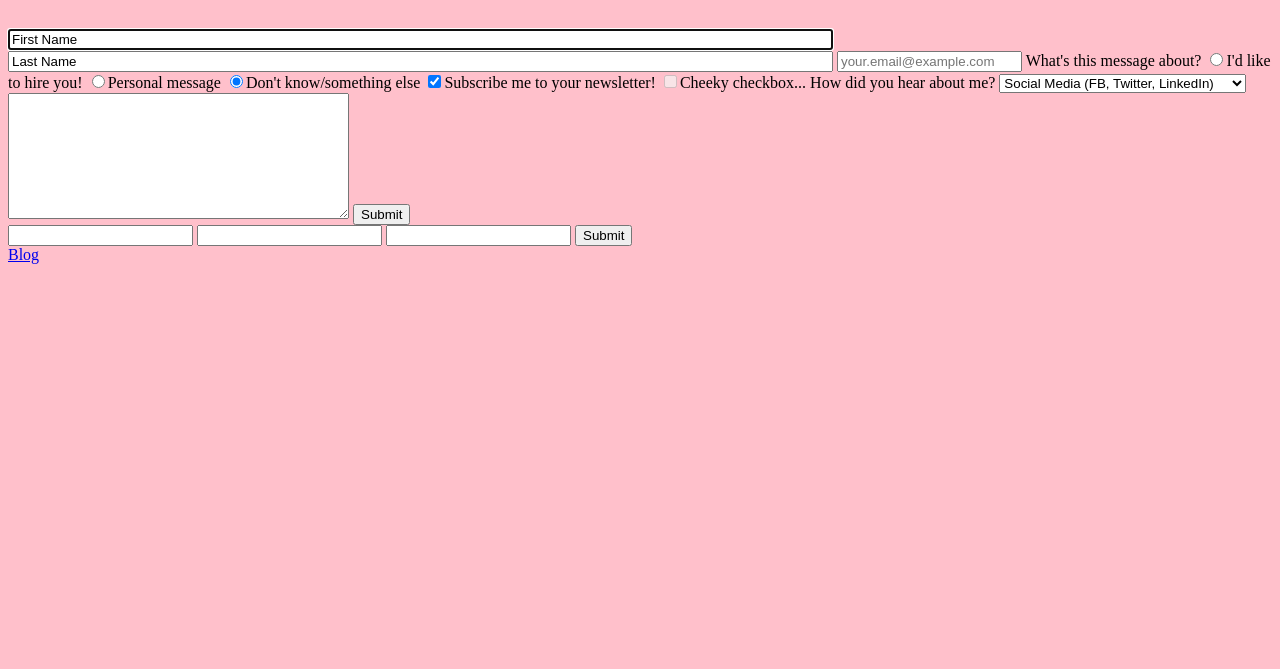
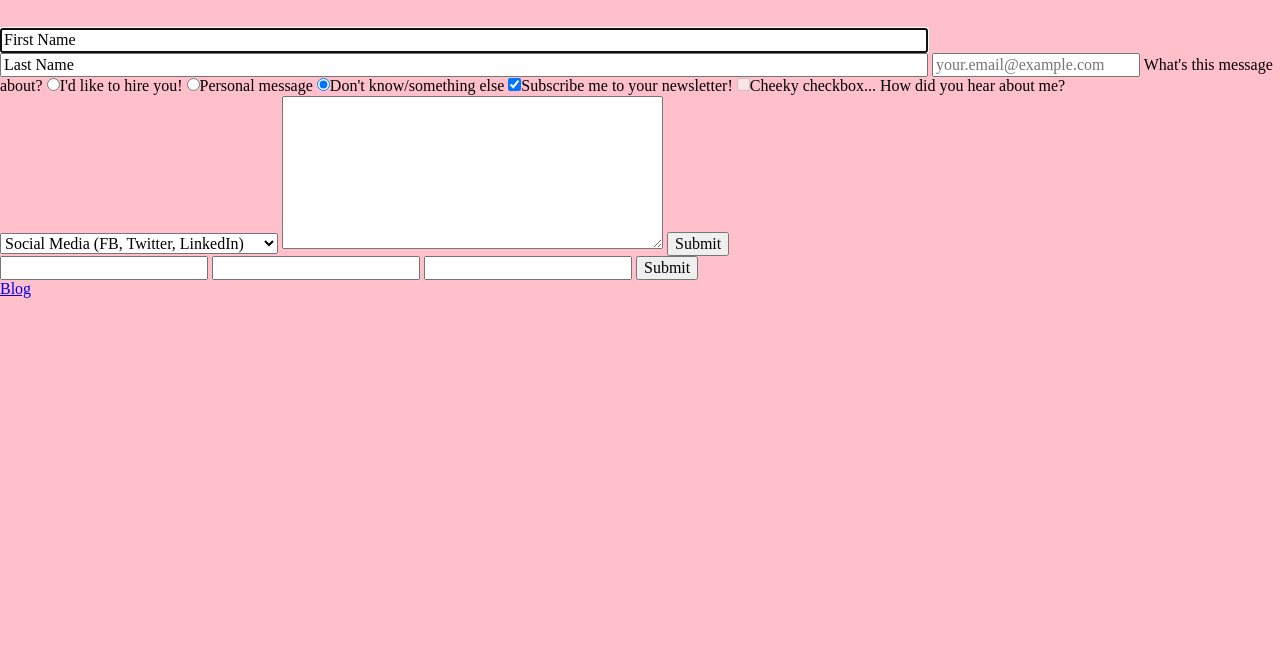
Before and after one commit to Cece2016x/SavvyCoders-Portfolio-Project, a plain HTML site: page contact/index.html in a window 1280 px wide. Shown: the part 131-800 px from the top of the page. Drawn offline with nearby package versions, Linux system fonts and the light colour scheme.

Commit message:
add cdn reset

```diff
--- a/contact/index.html
+++ b/contact/index.html
@@ -5,6 +5,8 @@
   <meta name="viewport" content="width=device-width, initial-scale=1.0">
   <meta http-equiv="X-UA-Compatible" content="ie=edge">
   <title>Contact Celia Bourrage</title>
+<link rel="stylesheet" href="https://cdnjs.cloudflare.com/ajax/libs/normalize/8.0.0/normalize.min.css">
+<link rel="stylesheet" href="../theme/style.css">
 </head>
 <div id="nav">
   <h1>Fill out form completely</h1>
```
Also changed, not shown: blog/index.html (+1 -0 lines).
